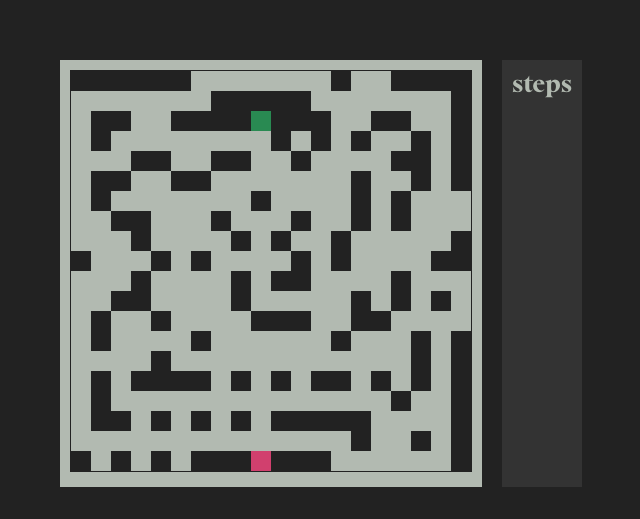
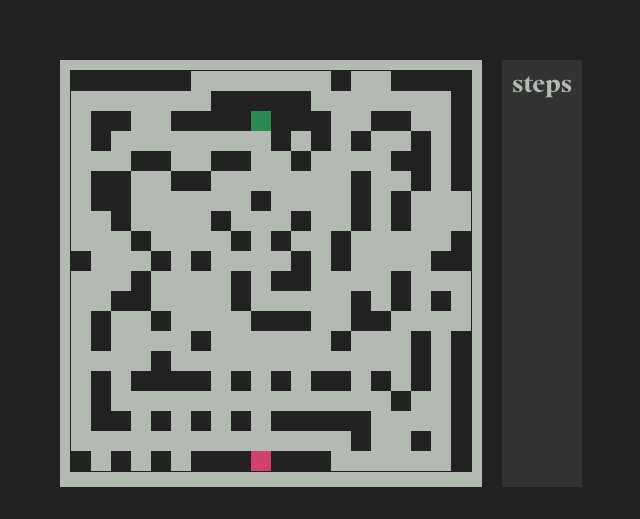
Before and after one commit to VasilisChatzivasileiou/iwaslost, a plain HTML site: page index.html in a window 1280 px wide. Both pictures are taken after a click on the button "Level 02". Shown: the part 157-676 px from the top of the page, without its empty margins (319-959 px from the left). Drawn offline with Linux system fonts and the light colour scheme.

Commit message:
Add files via upload

```diff
--- a/index.html
+++ b/index.html
@@ -521,7 +521,7 @@ canvas {
         });
 
         level2Button.addEventListener('click', () => {
-            startGame('level2.png', { x: 180, y: 40 }); // Set maze image and exit position for Level 2
+            startGame('level2(1).png', { x: 180, y: 40 }); // Set maze image and exit position for Level 2
         });
 
         function startGame(mazeImageSrc, exitPosition) {
```
Also changed, not shown: level2(1).png (added).
